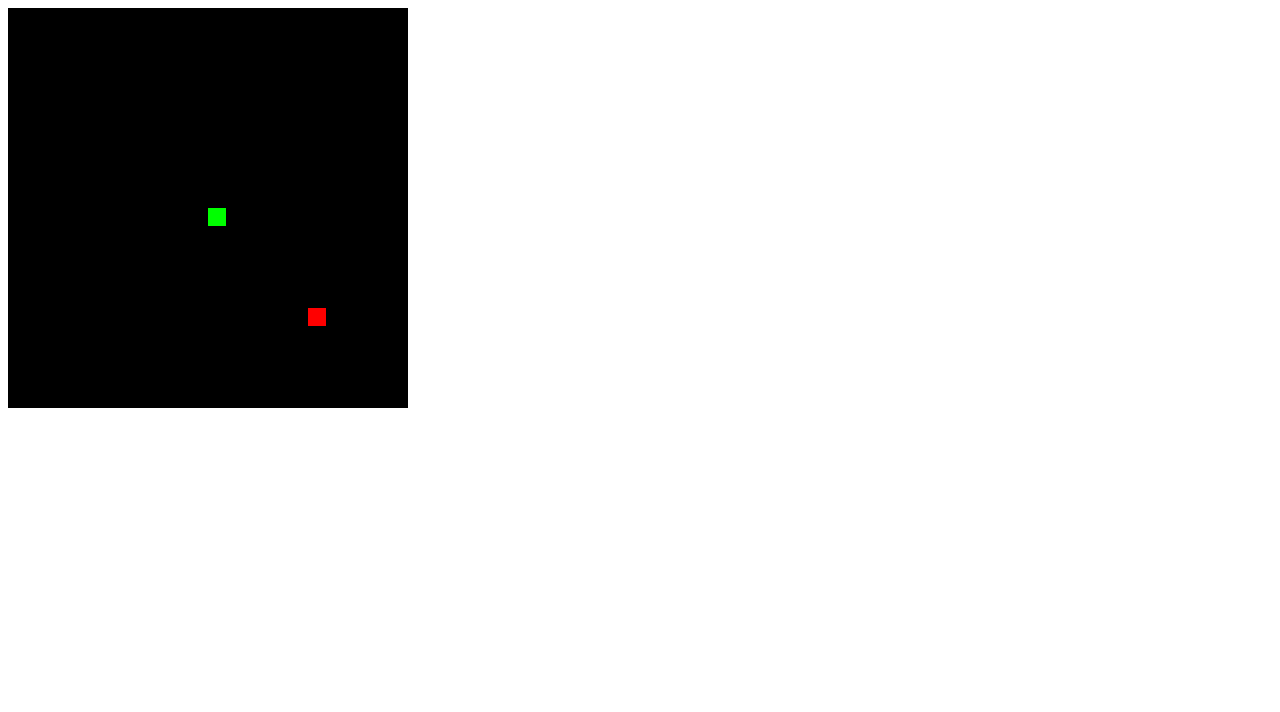
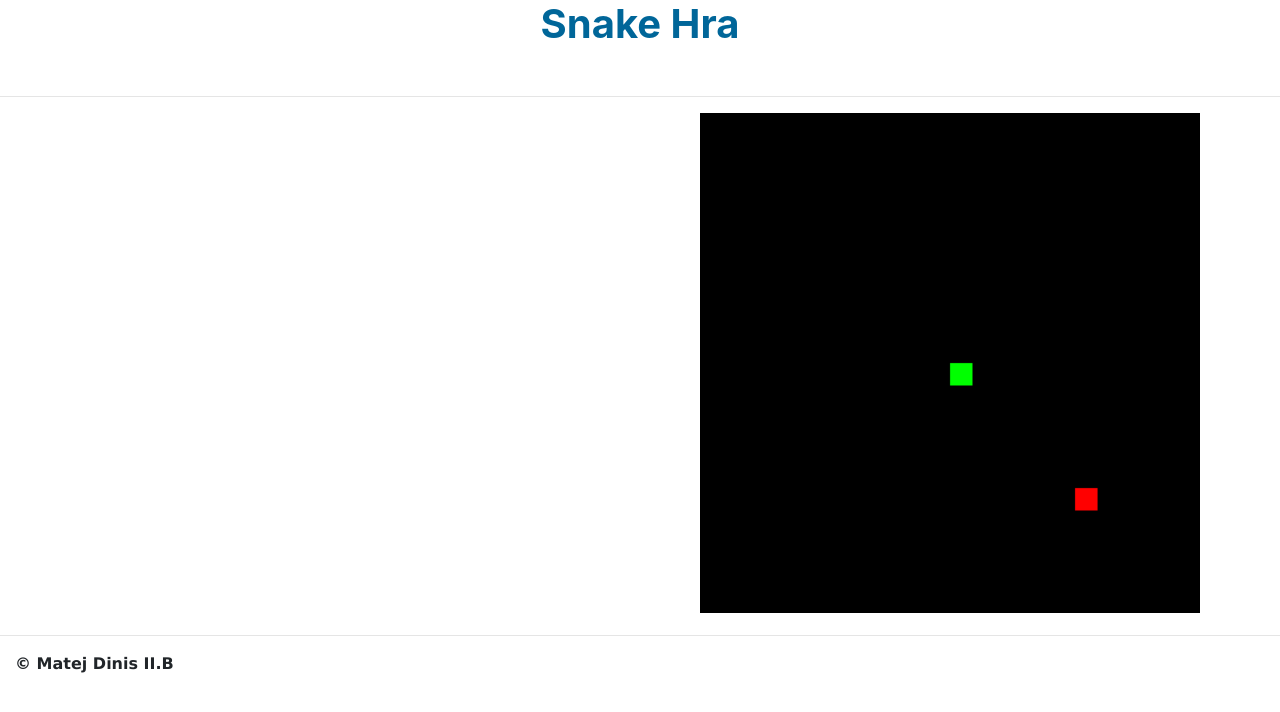
Before and after one commit to peterdinis/Javascript-Snake-Game, a plain HTML site: page index.html in a window 1280 px wide. Drawn offline with nearby package versions, Linux system fonts and the light colour scheme.

Commit message:
Style and bootstrap

```diff
--- a/index.html
+++ b/index.html
@@ -1,11 +1,21 @@
 <!DOCTYPE html>
-<html lang="en" dir="ltr">
+<html>
   <head>
     <meta charset="utf-8">
     <title>Snake Game</title>
+    <link rel="stylesheet" href="main.css" />
+    <meta charset="UTF-8" />
+    <link rel="stylesheet" href="https://stackpath.bootstrapcdn.com/bootstrap/4.5.0/css/bootstrap.min.css" integrity="sha384-9aIt2nRpC12Uk9gS9baDl411NQApFmC26EwAOH8WgZl5MYYxFfc+NcPb1dKGj7Sk" crossorigin="anonymous">
   </head>
   <body>
+    <h1 id="heading">Snake Hra</h1>
+    <br>
+    <hr>
     <canvas id="gc" width="400" height="400"></canvas>
+    <hr>
+    <footer>
+      <p>&copy; Matej Dinis II.B</p>
+    </footer>
 
 
     <script src="main.js"></script>
--- /dev/null
+++ b/main.css
@@ -0,0 +1,29 @@
+:root {
+    --firstColor: #006699;
+    --firstHeigh: 500px;
+    --firstWidth: 500px;
+    --globalFont: "Verdana"
+}
+
+#heading {
+    display: flex;
+    justify-content: center;
+    align-items: center;
+    color: var(--firstColor);
+    font-weight: bold;
+
+}
+
+canvas#gc{
+    height: var(--firstHeight);
+    width: var(--firstWidth);
+    position: relative;
+    left: 700px;
+}
+
+footer p {
+    font-family: var(--globalFont);
+    display: flex;
+    font-weight: bold;
+    margin-left: 15px;
+}
```
